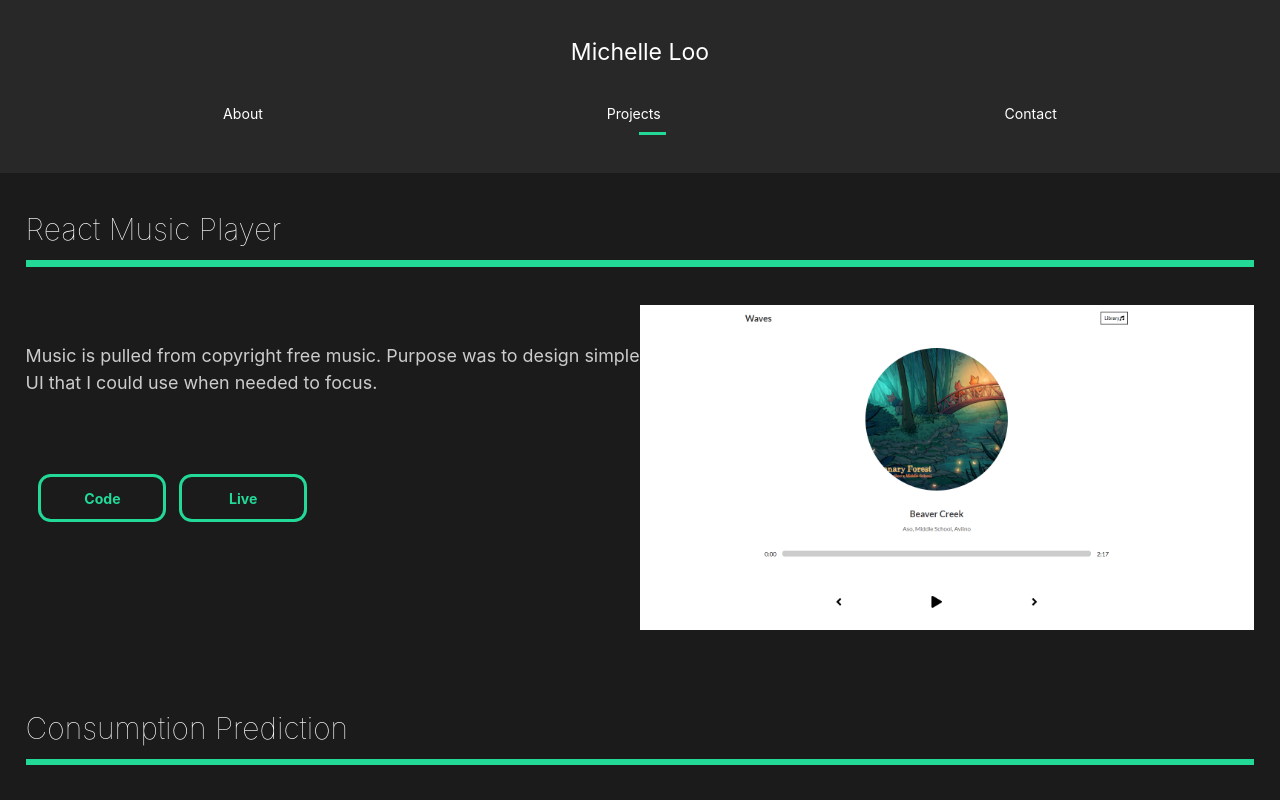
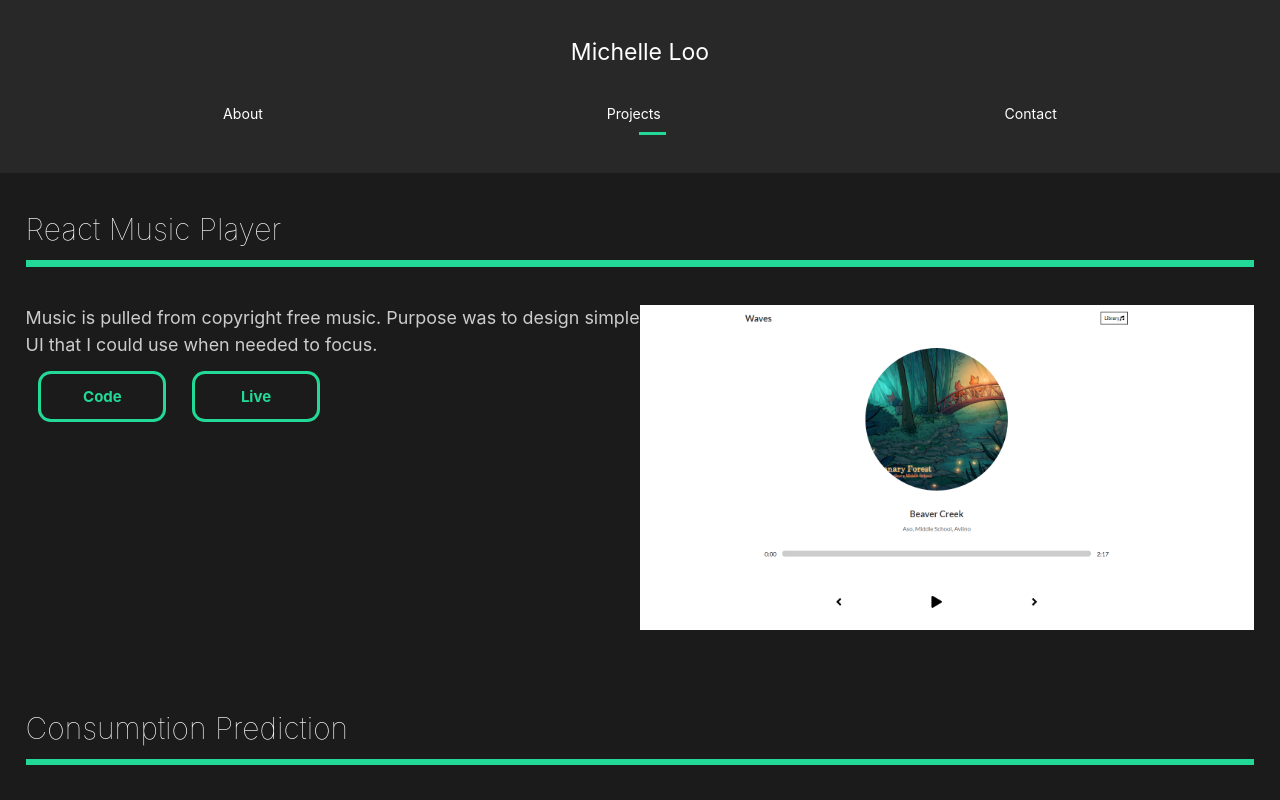
Before and after one commit to michelleloo/michelleloo.github.io, a React (Create React App) app: page /projects in a window 1280 px wide. Shown: the top 800 px of the page. Built offline with nearby package versions, Linux system fonts and the light colour scheme.

Commit message:
added up button

```diff
--- a/src/components/AboutSection.js
+++ b/src/components/AboutSection.js
@@ -4,7 +4,7 @@ import home1 from '../img/home1.jpg'
 
 import styled from "styled-components";
 //Stlyes
-import { About, Description, Image, Hide } from '../styles';
+import { About, Description, Image, Hide, MainButton } from '../styles';
 
 //Framer Motion
 import { motion } from 'framer-motion';
@@ -35,11 +35,11 @@ const AboutSection = (props) => {
                             <motion.h2 variants={titleAnim}>Software Developer</motion.h2>
                         </Hide>
                     </motion.div>
-                    <motion.p variants={fade}>I am a Computer Science and Business Administration graduate interested in frontend and fullstack development. In my free time I like to golf, crochet and climb.</motion.p>
+                    <motion.p variants={fade}>I am a Frontend developer based in Ontario, Canada. Currently I am using React and Redux with Typescript. When i'm not coding you can usually find me golfing, crocheting or climbing!</motion.p>
                 </Title>
                 <Buttons>
-                    <motion.button variants={fade} onClick={() => redirectClick("https://www.linkedin.com/in/michelle-loo/")}>LinkedIn</motion.button>
-                    <motion.button variants={fade} onClick={() => redirectClick("https://github.com/michelleloo")}>Github</motion.button>
+                    <MainButton variants={fade} onClick={() => redirectClick("https://www.linkedin.com/in/michelle-loo/")}>LinkedIn</MainButton>
+                    <MainButton variants={fade} onClick={() => redirectClick("https://github.com/michelleloo")}>Github</MainButton>
                 </Buttons>
 
             </Description>
@@ -63,24 +63,16 @@ const Title = styled.div`
         }
         p{
             font-size: 15px;
+            padding: 3rem 0rem;
         }
     }
+    p{
+        padding: 3rem 0rem 4rem 0rem;;
+        line-height: 48px;
+    }
+
 `;
 const Buttons = styled.div`
-    button{
-        width: 10rem;
-        margin-left: 1rem;
-        border-radius: 1rem;
-        font-size: 15px;
-        color:#23D997;
-        text-decoration: none;
-        @media (max-width: 700px){
-            margin-left:0rem;
-        }
-    }
-    button:hover{
-        color:#1a9b5d;
-    }
 `
 
 export default AboutSection;
--- a/src/components/GlobalStyles.js
+++ b/src/components/GlobalStyles.js
@@ -1,6 +1,6 @@
-import {createGlobalStyle} from 'styled-components';
+import { createGlobalStyle } from 'styled-components';
 
-const GlobalStyle=createGlobalStyle`
+const GlobalStyle = createGlobalStyle`
     *{
         margin:0;
         padding:0;
@@ -17,22 +17,7 @@ const GlobalStyle=createGlobalStyle`
         font-family: 'Inter', sans-serif;
         overflow-x:hidden;
     }
-    button{
-        font-weight: bold;
-        font-size: 1.1.rem;
-        cursor: pointer;
-        padding: 1rem 2rem;
-        border: 3px solid #23d997;
-        background: transparent;
-        color: white;
-        transition: all 0.5s ease;
-        font-family: 'Inter', sans-serif;
 
-        &:hover{
-            background-color: #E4F0D0;
-            color:white;
-        };
-    }
     h2{
         font-weight: lighter;
         font-size: 4rem;
@@ -53,7 +38,6 @@ const GlobalStyle=createGlobalStyle`
         font-weight: bold;
     }
     p{
-        padding: 3rem 0rem;
         color: #ccc;
         font-size:1.4rem;
         line-height: 150%;
--- a/src/components/WorkSection.js
+++ b/src/components/WorkSection.js
@@ -39,7 +39,7 @@ const WorkSection = () => {
                                     <div className="icon">
                                         <a href="https://syntronic.com/" target="_blank" rel="noreferrer">Syntronics</a>
                                         <p>Frontend Developer</p>
-                                        <p>Currently working on a geospatial mapping platform for drones! Using a combination of React, Redux and Material Design UI.</p>
+                                        <p>Working on a geospatial mapping platform for drones! Using a combination of React, Redux and Material Design UI.</p>
                                     </div>
                                 </Card>
                             </TimelineContent>
@@ -57,7 +57,7 @@ const WorkSection = () => {
                                     <div className="icon">
                                         <a href="https://rockportnetworks.com/" target="_blank" rel="noreferrer">Rockport Networks</a>
                                         <p>Frontend Developer</p>
-                                        <p>Developed new features for ClojureScript web application to visualize packet network traffic. Used a combination of ClojureScript and Less.</p>
+                                        <p>Developed new features for ClojureScript web application to visualize packet network traffic.</p>
                                     </div>
                                 </Card>
                             </TimelineContent>
--- a/src/pages/AboutUs.js
+++ b/src/pages/AboutUs.js
@@ -1,17 +1,71 @@
-import React from 'react';
+import React, { useState, useEffect } from 'react';
 import AboutSection from '../components/AboutSection'
-
+import styled from 'styled-components';
 //Animation
 import { motion } from 'framer-motion';
 import { pageAnimation } from '../animation';
 import WorkSection from '../components/WorkSection';
+import Arrow from '../img/arrow-up-simple-svgrepo-com.svg';
 
 const AboutUs = () => {
+    const [visible, setVisible] = useState(false)
+
+    const toggleVisible = () => {
+        const scrolled = document.documentElement.scrollTop;
+        if (scrolled > 300) {
+            setVisible(true)
+        }
+        else if (scrolled <= 300) {
+            setVisible(false)
+        }
+    };
+
+    const scrollToTop = () => {
+        console.log("run")
+        window.scrollTo({
+            top: 0,
+            behavior: 'smooth'
+            /* you can also use 'auto' behaviour
+               in place of 'smooth' */
+        });
+    };
+    useEffect(() => {
+        window.addEventListener('scroll', toggleVisible);
+        setVisible(false)
+    }, []);
+
     return (
         <motion.div variants={pageAnimation} initial='hidden' animate="show" exit="exit">
             <AboutSection />
             <WorkSection />
+            <UpButton
+                onClick={scrollToTop}
+                style={{ display: visible ? 'inline' : 'none' }}>
+                <svg width="30px" height="30px" viewBox="0 0 24 24" fill="none" xmlns="http://www.w3.org/2000/svg">
+                    <path d="M20 16L12 8L4 16" stroke="#000000" strokeWidth="2" strokeLinecap="round" strokeLinejoin="round" />
+                </svg>
+            </UpButton>
+
         </motion.div>
     );
 }
 export default AboutUs;
+
+const UpButton = styled.button`
+    align-items: center;
+    justify-content: center;
+    position: fixed;
+    bottom: 40px;
+    right: 40px;
+    width: 60px;
+    height: 60px;
+    border-radius: 50%;
+    background-color: #23d997;
+    color: white;
+    font-size: 20px;
+    cursor: pointer;
+    border: none;
+    outline: none;
+    &:hover {
+        background-color: #00CB8A;}
+`;
--- a/src/pages/Projects.js
+++ b/src/pages/Projects.js
@@ -8,6 +8,7 @@ import chatbot from '../img/chatbot.png';
 import musicplayer from '../img/music-player.png';
 import kaggle from '../img/kaggle.png';
 import { motion } from 'framer-motion';
+import { MainButton } from '../styles';
 import { pageAnimation, fade, photoAnim, lineAnim, slider, sliderContainer } from "../animation";
 
 const Projects = () => {
@@ -40,8 +41,8 @@ const Projects = () => {
                     <Hide>
                         <motion.p variants={fade}>Music is pulled from copyright free music. Purpose was to design simple UI that I could use when needed to focus.</motion.p>
                         <Buttons>
-                            <motion.button variants={fade} onClick={() => redirectClick("https://github.com/michelleloo/react-player/")}>Code</motion.button>
-                            <motion.button variants={fade} onClick={() => redirectClick("https://michelleloo.github.io/react-player/")}>Live</motion.button>
+                            <MainButton variants={fade} onClick={() => redirectClick("https://github.com/michelleloo/react-player/")}>Code</MainButton>
+                            <MainButton variants={fade} onClick={() => redirectClick("https://michelleloo.github.io/react-player/")}>Live</MainButton>
                         </Buttons>
                     </Hide>
                     <Hide>
@@ -53,10 +54,10 @@ const Projects = () => {
                 <Project>
                     <Hide>
                         <motion.p>An AI Model built on Kaggle that tries to predict whether a student is an above average drinker (weekly).
-                        Uses Pandas library & Sklearn's decision models
-                        Also contains our own implementation of a linear regression model.</motion.p>
+                            Uses Pandas library & Sklearn's decision models
+                            Also contains our own implementation of a linear regression model.</motion.p>
                         <Buttons>
-                            <motion.button variants={fade} onClick={() => redirectClick("https://www.kaggle.com/syleehs/kernel0e566615e7/notebook")}>Code</motion.button>
+                            <MainButton variants={fade} onClick={() => redirectClick("https://www.kaggle.com/syleehs/kernel0e566615e7/notebook")}>Code</MainButton>
                         </Buttons>
                     </Hide>
                     <Hide>
@@ -69,7 +70,7 @@ const Projects = () => {
                     <Hide>
                         <motion.p>Node.JS chatbot built with the Microsoft Bot Framework. Used LUIS API to train NPL model and to converse with a chatbot to create appointments.</motion.p>
                         <Buttons>
-                            <motion.button variants={fade} onClick={() => redirectClick("https://github.com/michelleloo/schedule-it")}>Code</motion.button>
+                            <MainButton variants={fade} onClick={() => redirectClick("https://github.com/michelleloo/schedule-it")}>Code</MainButton>
                         </Buttons>
                     </Hide>
                     <Hide>
@@ -119,19 +120,7 @@ const Project = styled.div`
     }
 `
 const Buttons = styled.div`
-    button{
-        margin-top: 3rem;
-        margin-bottom: 2rem;
-        width: 10rem;
-        margin-left: 1rem;
-        border-radius: 1rem;
-        color:#23D997;
-        text-decoration: none;
-        font-size:1.1rem;
-    }
-    button:hover{
-        color:#1a9b5d;
-    }
+
 `
 const Hide = styled.div`
     overflow:hidden;
--- a/src/styles.js
+++ b/src/styles.js
@@ -1,5 +1,7 @@
 import styled from "styled-components";
 import { motion } from 'framer-motion';
+import { pageAnimation, fade, photoAnim, lineAnim, slider, sliderContainer } from "./animation";
+
 //Styled Components
 export const About = styled(motion.div)`
     min-height: 90vh;
@@ -52,3 +54,25 @@ export const Image = styled.div`
 export const Hide = styled.div`
     overflow: hidden;
 `;
+
+export const MainButton = styled(motion.button)`
+    font-weight: bold;
+    font-size: 1.1.rem;
+    cursor: pointer;
+    padding: 1rem 2rem;
+    border: 3px solid #23d997;
+    background: transparent;
+    color: #23d997;
+    transition: all 0.5s ease;
+    font-family: 'Inter', sans-serif;
+    border-radius: 1rem;
+    font-size: 15px;
+    width: 10rem;
+    margin:1rem;
+    &:hover{
+        background-color: #00CB8A;
+        color: black;
+        border: 3px solid black;
+    };
+
+`;
```
Also changed, not shown: src/img/arrow-up-simple-svgrepo-com.svg (added).
